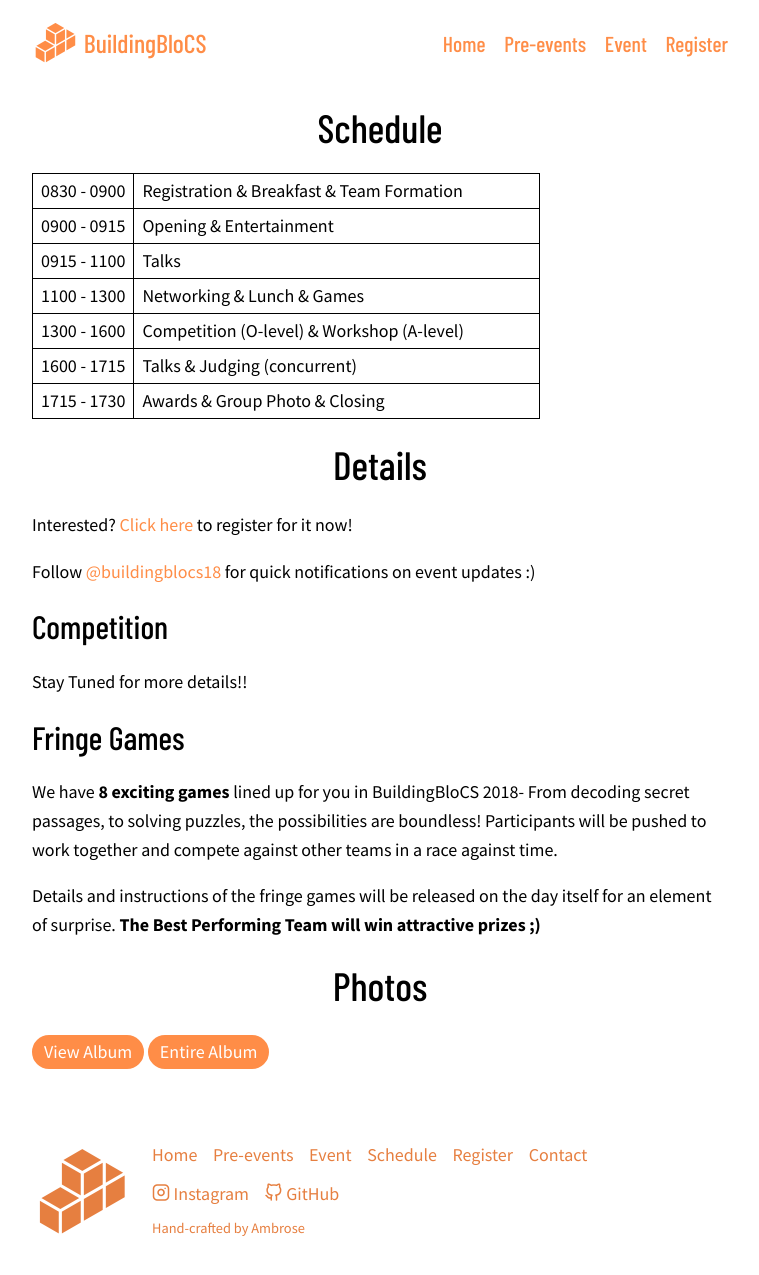
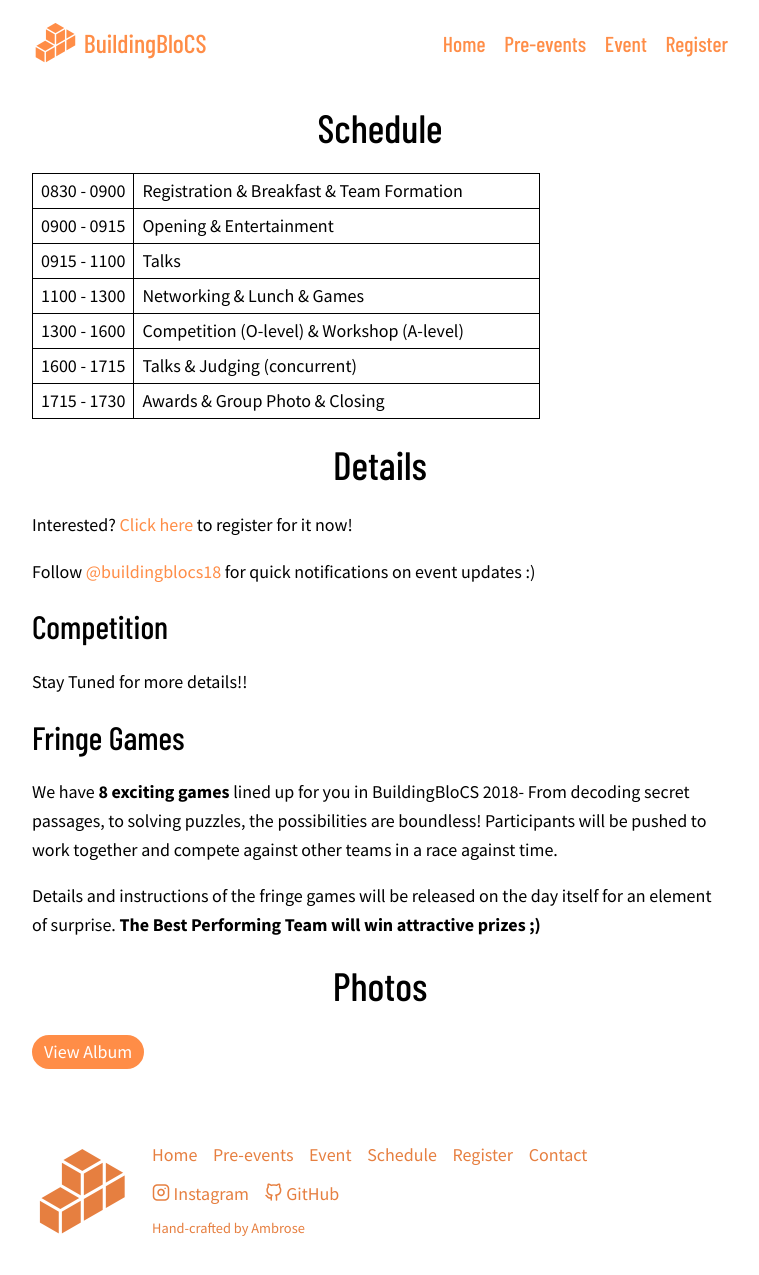
Before and after one commit to buildingblocs/2018, a Jekyll site: the page built from event/index.md, in a window 1280 px wide and 1291 px high. Shown: the top 1275 px of the window, without its empty margins (260-1019 px from the left). Built offline with Jekyll 4.4.1, drawn with Linux system fonts in a browser that asks for light colours; some web fonts are replaced; our own code applies the rules of GitHub Pages for plain Markdown files.

Commit message:
Update index.md

```diff
--- a/event/index.md
+++ b/event/index.md
@@ -38,4 +38,6 @@ Details and instructions of the fringe games will be released on the day itself
 # Photos
 
 <a class="btn" href="https://photos.app.goo.gl/cntLndL2gY9cu0jK2">View Album</a>
-<a class="btn" href="https://photos.app.goo.gl/edp1fDSmZhrR3GW03">Entire Album</a>
+
+<!-- Congrats you found me! Here's your reward: -->
+<!-- <a href="https://photos.app.goo.gl/edp1fDSmZhrR3GW03">Entire Album</a> -->
```
